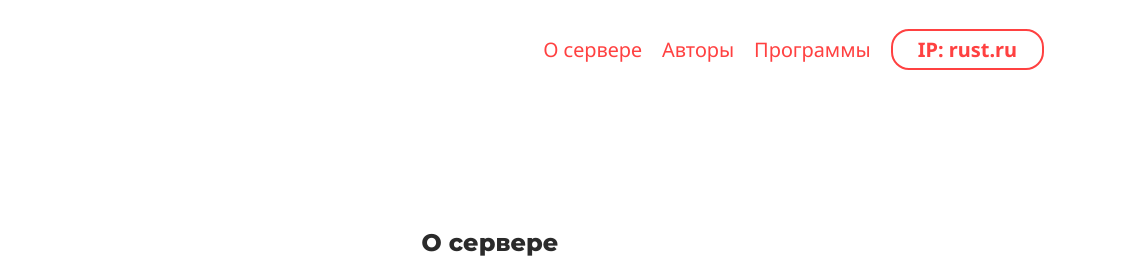
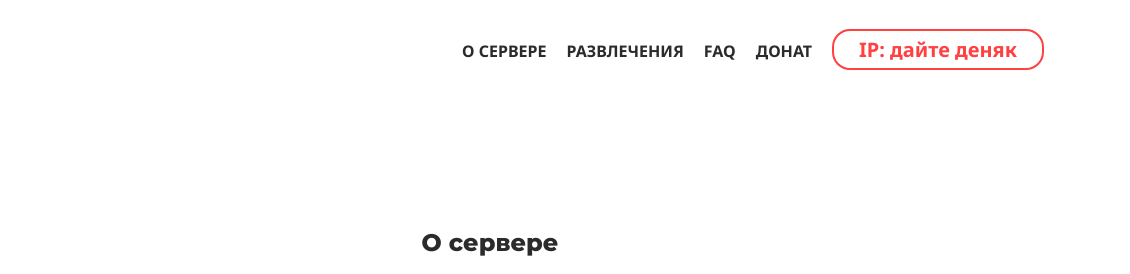
Before and after one commit to eth3rclub/RUst, a plain HTML site: page index.html in a window 1280 px wide. Shown: the top 274 px of the page, 150-1280 px from the left. Drawn offline with Linux system fonts and the light colour scheme.

Commit message:
Add files via upload

```diff
--- a/css/style.css
+++ b/css/style.css
@@ -49,11 +49,12 @@ hr {
     display: table;
 }
 .link {
-    color: #ff4141;
-    font-size: 20px;
+    color: rgb(43, 43, 43);
+    font-size: 16px;
     text-decoration: none;
     font-family: 'Noto Sans',sans-serif;
-    font-weight: 400;
+    font-weight: 700;
+    text-transform: uppercase;
 }
 .header_logo {
     flex: 0 0 60px;
--- a/index.html
+++ b/index.html
@@ -16,10 +16,11 @@
                 </a>
                 <nav class="menu_nav">
                     <ul class="menu_list">
-                        <li><a href="" class="link">О сервере</a></li>
-                        <li><a href="" class="link">Авторы</a></li>
-                        <li><a href="" class="link">Программы</a></li>
-                        <li><a href="" class="ip">IP: rust.ru</a></li>
+                        <li><a href="" class="link">о сервере</a></li>
+                        <li><a href="" class="link">развлечения</a></li>
+                        <li><a href="" class="link">faq</a></li>
+                        <li><a href="" class="link">донат</a></li>
+                        <li><a href="" class="ip">IP: дайте деняк</a></li>
                     </ul>
                 </nav>
             </div>
```
